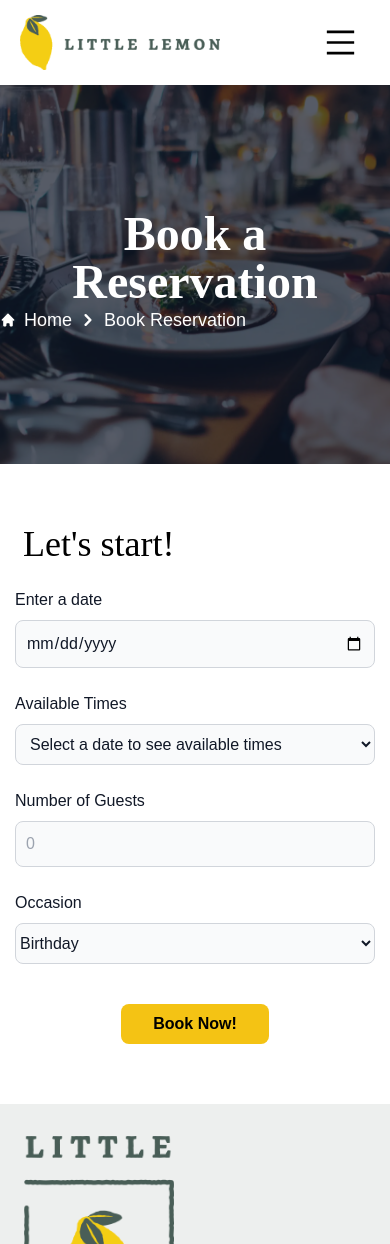
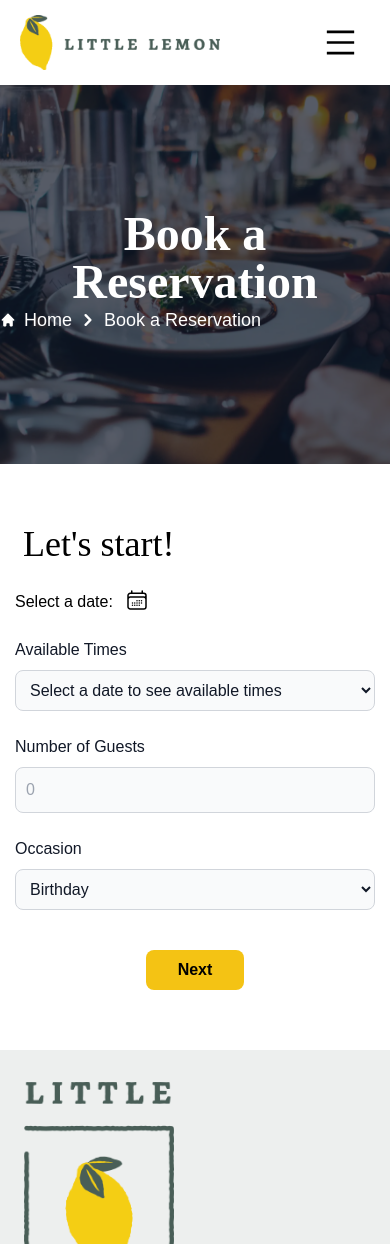
Before and after one commit to csegur4/little-lemon-app, a React (Create React App) app: page /booking in a window 390 px wide. Shown: the top 1244 px of the page. Built offline with nearby package versions, Linux system fonts and the light colour scheme.

Commit message:
booking pages updated

```diff
--- a/src/App.css
+++ b/src/App.css
@@ -51,6 +51,50 @@
  .swiper-button-prev:after {
   font-size: 35px !important;
  }
+
+ /* input[type='date']{
+  -webkit-appearance: none;
+  padding: 15px 5px;
+} */
+#time, #guests, #occasion  {
+  /* -webkit-appearance: none; */
+  padding: 15px 5x !important;
+}
+
+.datepicker-toggle {
+  display: inline-block;
+  position: relative;
+  width: 18px;
+  height: 19px;
+}
+.datepicker-toggle-button {
+  position: absolute;
+  left: 0;
+  top: 0;
+  width: 100%;
+  height: 100%;
+}
+
+.datepicker-input {
+  position: absolute;
+  left: 0;
+  top: 0;
+  width: 100%;
+  height: 100%;
+  opacity: 0;
+  cursor: pointer;
+  box-sizing: border-box;
+}
+.datepicker-input::-webkit-calendar-picker-indicator {
+  position: absolute;
+  left: 0;
+  top: 0;
+  width: 100%;
+  height: 100%;
+  margin: 0;
+  padding: 0;
+  cursor: pointer;
+}
 
 
  .fade-in {
@@ -197,7 +241,4 @@
       padding-left: 15px;
       padding-right: 15px;
     }
-    #occasion {
-      padding: 10px 0;
-    }
   }
--- a/src/App.js
+++ b/src/App.js
@@ -7,9 +7,11 @@ import Header from './components/Header';
 import Nav from './components/Nav';
 import Specials from './components/Specials';
 import {Route, Routes} from "react-router-dom"
-import BookingHeader from './components/booking/BookingHeader';
+import PagesHeader from './components/booking/PagesHeader';
 import NotFoundPage from './components/404/NotFoundPage';
 import BookingForm from "./components/booking/BookingForm";
+import ConfirmationPage from "./components/booking/ConfirmationPage";
+import BookReservation from "./components/images/book_reservation.webp"
 
 
 
@@ -51,11 +53,12 @@ function App() {
                                       <Chicago key={"04"} />
                                     </main>]}
           />
-          <Route path="/booking" element={[<main key={"05"}><BookingHeader key={"06"}/>
+          <Route path="/booking" element={[<main key={"05"}><PagesHeader key={"06"} title="Book a Reservation" img={BookReservation}/>
                                               <BookingForm key={"07"} />
                                             </main>
                                           ]}
           />
+          <Route path="/booking/confirmation" element={<main key={"08"}><PagesHeader key={"09"} title="Book Confirmation" img={BookReservation} /> <ConfirmationPage key={"10"}/></main>}/>
           <Route path="*" element={<NotFoundPage/>}/>
       </Routes>
       <Footer />
--- a/src/components/booking/BookingForm.js
+++ b/src/components/booking/BookingForm.js
@@ -1,6 +1,8 @@
 import { useFormik } from 'formik';
-import { useState } from 'react';
+import { useEffect, useState, useRef } from 'react';
+import { useNavigate } from 'react-router-dom';
 import * as Yup from "yup"
+
 
 
 // Meta API
@@ -34,18 +36,27 @@ const submitAPI = function(formData) {
 export default function BookingForm(){
 
         const [times, setTimesArray] = useState([]);
-        const [submit, setSubmit] = useState (false);
+        const refTime = useRef();
+
+        const navigate = useNavigate();
 
         const today = new Date();
         today.setDate(today.getDate() - 1);
         today.toLocaleString();
 
+        useEffect(()=>{
+            if(localStorage.getItem("visit")=== "1"){
+                const timeArray = fetchAPI(new Date(JSON.parse(localStorage.getItem("date"))))
+                setTimesArray(timeArray)
+            }
+        },[])
+
         const formik = useFormik({
             initialValues: {
-                date: "",
-                guests: "",
-                occasion: "Birthday",
-                time: "Select a date"
+                date: !localStorage.getItem("visit") ? "" : JSON.parse(localStorage.getItem("date")),
+                guests: !localStorage.getItem("visit") ? "" : JSON.parse(localStorage.getItem("guests")),
+                occasion: !localStorage.getItem("visit") ? "Birthday" : JSON.parse(localStorage.getItem("occasion")),
+                time: !localStorage.getItem("visit") ? "Select a date" : JSON.parse(localStorage.getItem("time"))
             },
             validationSchema: Yup.object({
                 date: Yup.date().typeError("Please enter a valid date, format: MM/DD/YYYY").required("Date is a requiered field").min(today, "Date is too early"),
@@ -56,7 +67,14 @@ export default function BookingForm(){
                 .max(10, "Maximum number of Guests is 10")
             }),
             onSubmit: (values) => {
-                submitAPI(values) ? setSubmit(true) : console.log("Error")
+                if(submitAPI(values)) {
+                    localStorage.setItem("date", JSON.stringify(formik.values.date));
+                    localStorage.setItem("guests", JSON.stringify(formik.values.guests));
+                    localStorage.setItem("occasion", JSON.stringify(formik.values.occasion));
+                    !localStorage.getItem("visit") ? localStorage.setItem("time", JSON.stringify(formik.values.time)) : localStorage.setItem("time", JSON.stringify(refTime.current.value));;
+                    navigate("/booking/confirmation")
+
+                }
             }
         });
 
@@ -66,7 +84,7 @@ export default function BookingForm(){
             <h2 className="text-4xl  text-black pb-6 mx-2 md:text-5x">Let's start!</h2>
                 <form onSubmit={formik.handleSubmit} >
                     <div className="form-group">
-                        <label htmlFor="date" className="block mb-2 text-md font-medium text-gray-900">Enter a date</label>
+                        {/* <label htmlFor="date" className="block mb-2 text-md font-medium text-gray-900">Enter a date</label>
                         <input
                                 type="date"
                                 id="date"
@@ -82,20 +100,50 @@ export default function BookingForm(){
                                 placeholder="MM/DD/YYYY"
                                 className="bg-gray-50 border border-gray-300 text-gray-900 text-md rounded-lg focus:ring-blue-500 focus:border-blue-500 block w-full p-2.5"
                         />
-                        { formik.errors.date ? <p className="mt-2 text-sm text-red-600"> {formik.errors.date} </p> : null }
+                        { formik.errors.date ? <p className="mt-2 text-sm text-red-600"> {formik.errors.date} </p> : null } */}
+
+                        <div>
+                        <label htmlFor="date" className='pr-3'>Select a date:</label>
+                            <span className="datepicker-toggle">
+                                <span className="datepicker-toggle-button">
+                                        <svg xmlns="http://www.w3.org/2000/svg" fill="none" viewBox="0 0 24 24" strokeWidth="1.5" stroke="currentColor" className="w-6 h-6">
+                                        <path strokeLinecap="round" strokeLinejoin="round" d="M6.75 3v2.25M17.25 3v2.25M3 18.75V7.5a2.25 2.25 0 012.25-2.25h13.5A2.25 2.25 0 0121 7.5v11.25m-18 0A2.25 2.25 0 005.25 21h13.5A2.25 2.25 0 0021 18.75m-18 0v-7.5A2.25 2.25 0 015.25 9h13.5A2.25 2.25 0 0121 11.25v7.5m-9-6h.008v.008H12v-.008zM12 15h.008v.008H12V15zm0 2.25h.008v.008H12v-.008zM9.75 15h.008v.008H9.75V15zm0 2.25h.008v.008H9.75v-.008zM7.5 15h.008v.008H7.5V15zm0 2.25h.008v.008H7.5v-.008zm6.75-4.5h.008v.008h-.008v-.008zm0 2.25h.008v.008h-.008V15zm0 2.25h.008v.008h-.008v-.008zm2.25-4.5h.008v.008H16.5v-.008zm0 2.25h.008v.008H16.5V15z" />
+                                        </svg>
+                                </span>
+                                <input
+                                        type="date"
+                                        id="date"
+                                        name="date"
+                                        onChange={(e)=> {
+                                            const timeArray = fetchAPI(new Date(e.target.value))
+                                            setTimesArray(timeArray)
+                                            formik.handleChange(e)
+                                        }
+                                        }
+                                        onBlur={formik.handleBlur}
+                                        value={formik.values.date}
+                                        className="datepicker-input" />
+                            </span>
+                            { !formik.errors.date && formik.values.date.length > 0 ? <p className="mt-2 text-sm text-black-600"> Date selected: {formik.values.date} </p> : null }
+                            { formik.errors.date ? <p className="mt-2 text-sm text-red-600"> {formik.errors.date} </p> : null }
+                        </div>
                     </div>
                     <div className="form-group relative pt-6">
                         <label htmlFor="time" className="block mb-2 text-md font-medium text-gray-900">Available Times</label>
                         <select
                                 id="time"
                                 name="time"
+                                ref={refTime}
                                 placeholder="Select a date to see available times"
                                 value={formik.values.time}
                                 onChange={formik.handleChange}
                                 onBlur={formik.handleBlur}
                                 className="bg-gray-50 border border-gray-300 text-gray-900 text-md rounded-lg focus:ring-blue-500 focus:border-blue-500 block w-full p-2.5"
                         >
-                            { times.length === 0 || formik.errors.date   ? <option value="Select a date to see available times">Select a date to see available times</option> : times.map(time=> (<option key={time} value={time}>{time}</option>))}
+                            { (times.length === 0 || formik.errors.date) && !localStorage.getItem("visit")   ?
+                                <option value="Select a date to see available times">Select a date to see available times</option> :
+                                times.map(time=> (<option key={time} value={time}>{time}</option>))
+                            }
                         </select>
                     </div>
                     <div className="form-group pt-6">
@@ -122,16 +170,15 @@ export default function BookingForm(){
                                 onBlur={formik.handleBlur}
                                 className="bg-gray-50 border border-gray-300 text-gray-900 text-md rounded-lg focus:ring-blue-500 focus:border-blue-500 block w-full p-2.5"
                         >
-                            <option value="birthday">Birthday</option>
-                            <option value="anniversary">Anniversary</option>
-                            <option value="celebration">Celebration</option>
-                            <option value="first-time">First Time</option>
-                            <option value="business">Business Meeting</option>
+                            <option value="Birthday">Birthday</option>
+                            <option value="Anniversary">Anniversary</option>
+                            <option value="Celebration">Celebration</option>
+                            <option value="First Time">First Time</option>
+                            <option value="Business Meeting">Business Meeting</option>
                         </select>
                     </div>
                     <div className="text-center">
-                        <button type="submit" className="mt-4 transition ease-in-out delay-100 bg-[#f4c314] hover:bg-[#495e57] hover:text-white text-black font-bold py-2 px-8 rounded-lg">Book Now!</button>
-                        { submit ? <p className="mt-4 text-sm text-green-600"><span className="font-[700]">Well done!</span> Some success message.</p> : null}
+                        <button type="submit" className="mt-4 transition ease-in-out delay-100 bg-[#f4c314] hover:bg-[#495e57] hover:text-white text-black font-bold py-2 px-8 rounded-lg">Next</button>
                     </div>
                 </form>
             </div>
--- /dev/null
+++ b/src/components/booking/ConfirmationPage.js
@@ -0,0 +1,36 @@
+import { useState } from "react"
+import { Link} from "react-router-dom"
+
+export default function ConfirmationPage(){
+    const date = JSON.parse(localStorage.getItem("date"))
+    const time = JSON.parse(localStorage.getItem("time"))
+    const guests = JSON.parse(localStorage.getItem("guests"))
+    const occasion = JSON.parse(localStorage.getItem("occasion"))
+    localStorage.setItem("visit", 1)
+
+    const [submit, setSubmit] = useState(0)
+
+    function handleSubmit(e){
+        e.preventDefault()
+        console.log("sucess")
+        setSubmit(1)
+    }
+
+    return(
+        <div className="booking-form">
+            <div className="container mx-auto">
+                <h2 className="text-4xl  text-black pb-6 mx-2 md:text-5x">Confirm if data is correct!</h2>
+                <p className="text-xl pb-4">Booking date: <span className="font-semibold">{date}</span></p>
+                <p className="text-xl pb-4">Time: <span className="font-semibold">{time}</span></p>
+                <p className="text-xl pb-4">Number of guests: <span className="font-semibold">{guests}</span></p>
+                <p className="text-xl pb-4">Reservation type: <span className="font-semibold">{occasion}</span></p>
+
+                <div className="text-center">
+                    <Link  to="/booking" className="mr-6 mt-4 transition ease-in-out delay-100 bg-[#f4c314] hover:bg-[#495e57] hover:text-white text-black font-bold py-2 px-8 rounded-lg">Edit</Link>
+                    <Link  type="submit" onClick={handleSubmit} className="mt-4 transition ease-in-out delay-100 bg-[#f4c314] hover:bg-[#495e57] hover:text-white text-black font-bold py-2 px-8 rounded-lg">Book Now</Link>
+                </div>
+                { submit ? <p className="mt-4 text-sm text-green-600 text-center"><span className="font-[700]">Well done!</span> Reservation successfully completed.</p> : null}
+        </div>
+        </div>
+    )
+}
--- a/src/components/booking/BookingHeader.js
+++ b/src/components/booking/PagesHeader.js
@@ -1,14 +1,13 @@
 import { Link } from "react-router-dom"
-import BookReservation from "../images/book_reservation.webp"
 
-export default function BookingHeader(){
+export default function PagesHeader(props){
     return(
         <header className="book-reservation">
             <div className="container mx-auto">
-                <div className="w-full bg-cover bg-center bg-image" style={{backgroundImage: `url(${BookReservation})`}}>
+                <div className="w-full bg-cover bg-center bg-image" style={{backgroundImage: `url(${props.img})`}}>
                         <div className="flex items-center justify-center h-full w-full bg-gray-900 bg-opacity-70">
                             <div className="text-center">
-                                <h1 className="text-white text-5xl font-semibold  md:text-3xl">Book a Reservation</h1>
+                                <h1 className="text-white text-5xl font-semibold  md:text-3xl">{props.title}</h1>
                                 <div className="flex" aria-label="Breadcrumb">
                                     <ol className="inline-flex items-center space-x-1 md:space-x-3">
                                         <li className="inline-flex items-center">
@@ -20,7 +19,7 @@ export default function BookingHeader(){
                                         <li aria-current="page">
                                         <div className="flex items-center">
                                             <svg aria-hidden="true" className="w-6 h-6 text-white" fill="currentColor" viewBox="0 0 20 20" xmlns="http://www.w3.org/2000/svg"><path fillRule="evenodd" d="M7.293 14.707a1 1 0 010-1.414L10.586 10 7.293 6.707a1 1 0 011.414-1.414l4 4a1 1 0 010 1.414l-4 4a1 1 0 01-1.414 0z" clipRule="evenodd"></path></svg>
-                                            <span className="ml-1 text-lg font-medium text-white md:ml-2">Book Reservation</span>
+                                            <span className="ml-1 text-lg font-medium text-white md:ml-2">{props.title}</span>
                                         </div>
                                         </li>
                                     </ol>
```
